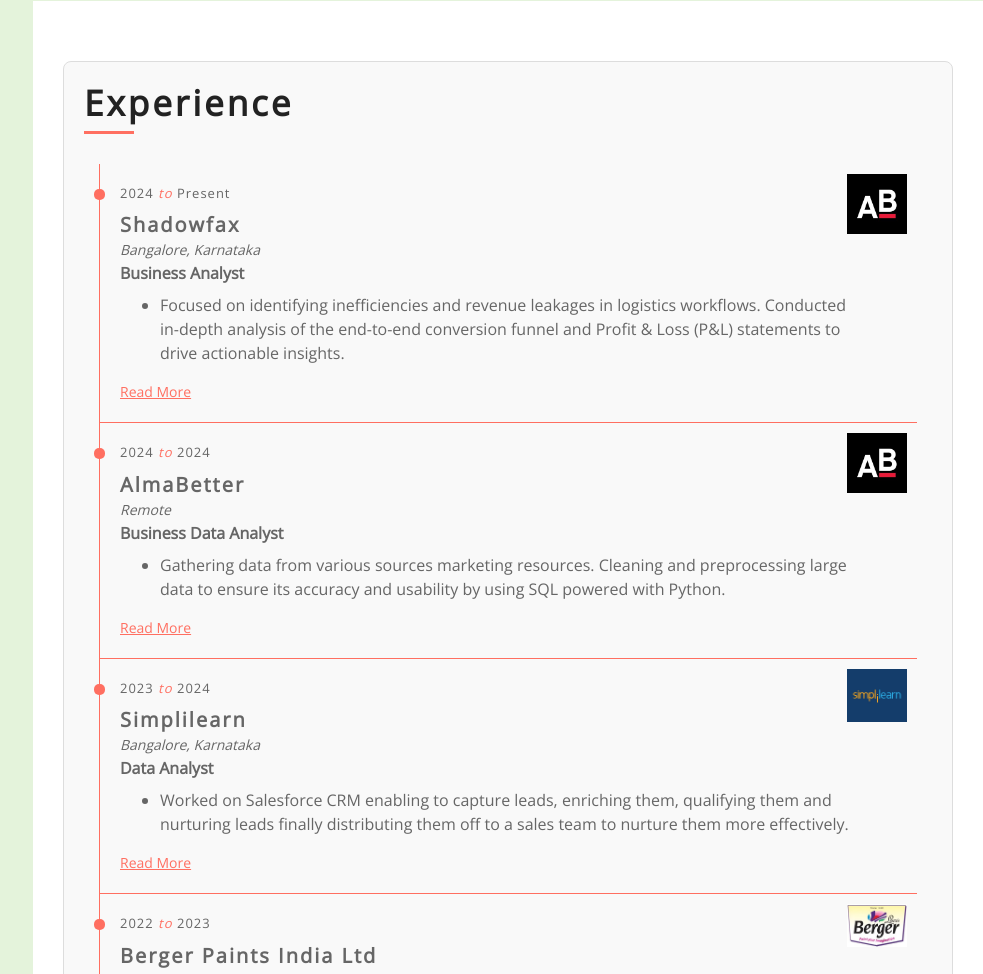
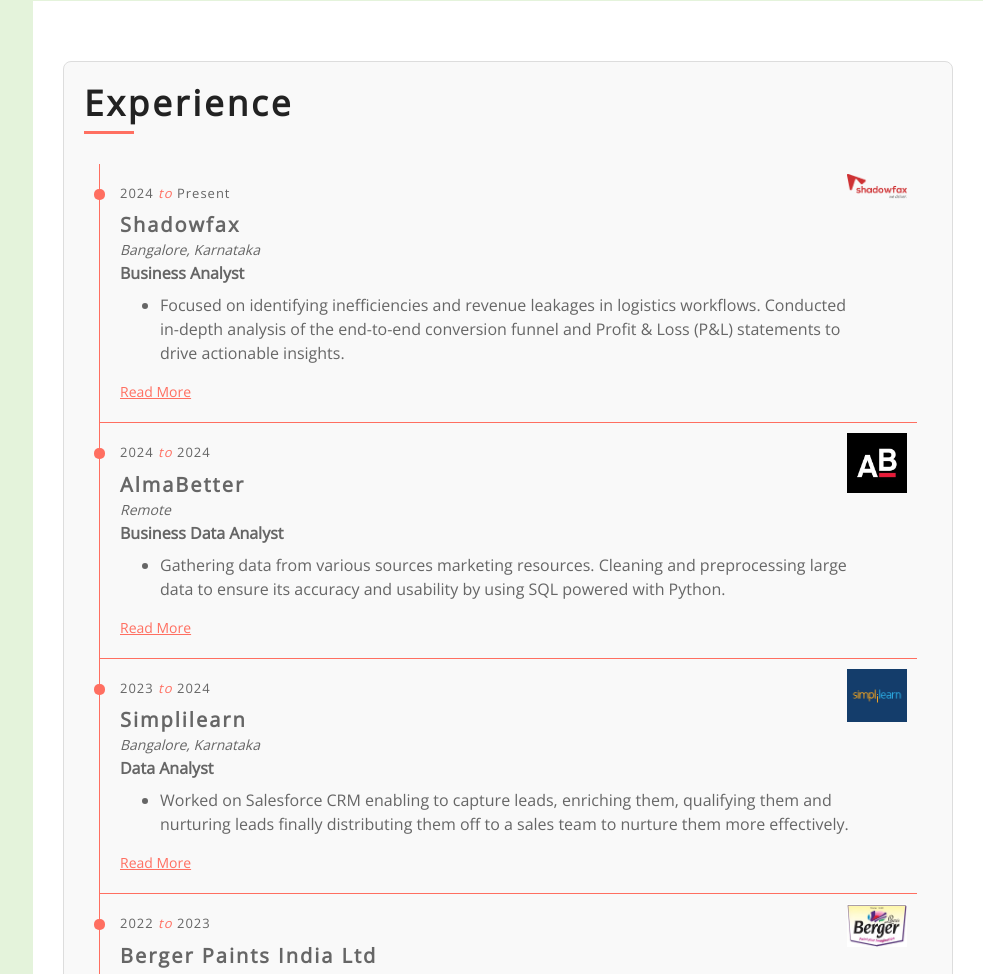
Before and after one commit to VishalSinhaRoy/VishalSinhaRoy.github.io, a plain HTML site: page index.html in a window 1280 px wide. Shown: the part 2519-3493 px from the top of the page, without its empty margins (297-1280 px from the left). Drawn offline with nearby package versions, Linux system fonts and the light colour scheme.

Commit message:
index.html

```diff
--- a/index.html
+++ b/index.html
@@ -276,7 +276,7 @@ th ma<!DOCTYPE html>
                                 <div class="exp-col">
 
                                     <span>2024<i> to </i>Present</span>
-                                    <img src="img/almabetter_logo.jpg" alt="AlmaBetter Logo" class="company-logo">
+                                    <img src="img/shadowfax-logo.png" alt="Shadowfax Logo" class="company-logo">
                                     <h3>Shadowfax</h3>
                                     <h4>Bangalore, Karnataka</h4>
                                     <h5>Business Analyst</h5>
```
